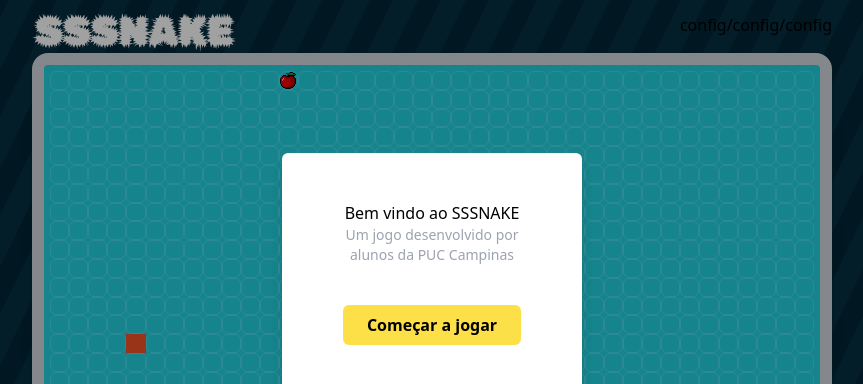
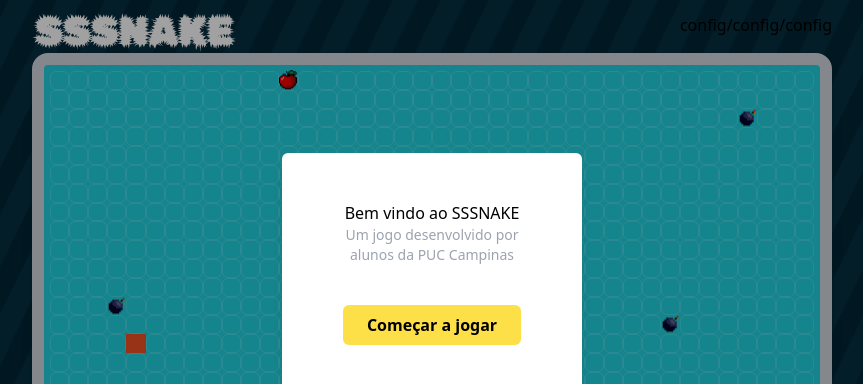
Before and after one commit to BrunoAlves10/Snake, a React (Vite) app: page / in a window 1280 px wide. Shown: the part 127-511 px from the top of the page, without its empty margins (208-1071 px from the left). Built offline with nearby package versions, Linux system fonts and the light colour scheme.

Commit message:
ajuste na jogabilidade e no design

```diff
--- a/src/components/game/GameBoard.tsx
+++ b/src/components/game/GameBoard.tsx
@@ -1,5 +1,6 @@
 import { useEffect, useRef, useState } from 'react';
 import foodImage from '../../assets/food.png';
+import bombImage from '../../assets/bomb.png';
 
 type Direction = "UP" | "DOWN" | "LEFT" | "RIGHT";
 
@@ -19,6 +20,16 @@ const initializeSnake = (length: number) => {
   }));
 };
 
+const initObstaculos = () => {
+  const randomValue = Math.random() * (10 - 1) + 1;
+  let listPositions = []
+  for (let index = 0; index < randomValue; index++) {
+    listPositions.push(getRandomPosition())
+  }
+
+  return listPositions;
+}
+
 interface propsGameBoard {
   startGame: boolean,
   stopGame: (text:string) => void
@@ -28,6 +39,7 @@ export function GameBoard(props: propsGameBoard) {
   const [snake, setSnake] = useState(initializeSnake(1));
   const [aiSnake, setAiSnake] = useState(initializeSnake(1));
   const [food, setFood] = useState(getRandomPosition());
+  const [obstaculos, setObstaculos] = useState(initObstaculos())
   const [direction, setDirection] = useState<Direction>("RIGHT");
   const [aiDirection, setAiDirection] = useState<Direction>("LEFT");
   const [nextDirection, setNextDirection] = useState<Direction | null>(null);
@@ -70,6 +82,7 @@ export function GameBoard(props: propsGameBoard) {
       let newDirection: Direction | null = null;
 
       switch (e.key) {
+        // Andar com as Setas
         case "ArrowUp":
           if (directionRef.current !== "DOWN") newDirection = "UP";
           break;
@@ -80,6 +93,20 @@ export function GameBoard(props: propsGameBoard) {
           if (directionRef.current !== "RIGHT") newDirection = "LEFT";
           break;
         case "ArrowRight":
+          if (directionRef.current !== "LEFT") newDirection = "RIGHT";
+          break;
+
+        // Andar com WASD
+        case "w":
+          if (directionRef.current !== "DOWN") newDirection = "UP";
+          break;
+        case "s":
+          if (directionRef.current !== "UP") newDirection = "DOWN";
+          break;
+        case "a":
+          if (directionRef.current !== "RIGHT") newDirection = "LEFT";
+          break;
+        case "d":
           if (directionRef.current !== "LEFT") newDirection = "RIGHT";
           break;
       }
@@ -182,7 +209,7 @@ export function GameBoard(props: propsGameBoard) {
     ) {
       setGameOver(true);
       restartGame()
-      props.stopGame('Você perdey o jogo!')
+      props.stopGame('Você perdeu o jogo!')
       return;
     }
 
@@ -196,20 +223,34 @@ export function GameBoard(props: propsGameBoard) {
 
     newSnake.unshift(newHead);
 
+    // Verifica colisão entre as cobras
+    if (newSnake.some(segment => aiSnakeRef.current.some(s => s.x === segment.x && s.y === segment.y))) {
+      setGameOver(true);
+      restartGame()
+      props.stopGame('Você perdeu o jogo!')
+      return;
+    }
+
+    // Verifica colisão com os obstaculos
+    if (obstaculos.some(segment => (segment.x === newHead.x && segment.y === newHead.y))) {
+      if ((score - 1000) < 0) {
+        setGameOver(true);
+        restartGame()
+        props.stopGame('Você perdeu o jogo!')
+        return;
+      } else {
+        setScore(score - 1000)
+        newSnake.pop();
+        setObstaculos(initObstaculos())
+      }
+    }
+
     // Verifica se a cobra comeu o alimento
     if (newHead.x === food.x && newHead.y === food.y) {
       setFood(getRandomPosition()); // Move a maçã para uma nova posição aleatória
       setScore(score => score + 1000); // Incrementa o placar
     } else {
       newSnake.pop();
-    }
-
-    // Verifica colisão entre as cobras
-    if (newSnake.some(segment => aiSnakeRef.current.some(s => s.x === segment.x && s.y === segment.y))) {
-      setGameOver(true);
-      restartGame()
-      props.stopGame('Você perdeu o jogo!')
-      return;
     }
 
     setSnake(newSnake);
@@ -269,9 +310,10 @@ export function GameBoard(props: propsGameBoard) {
 
     // Verifica colisão entre as cobras
     if (newAiSnake.some(segment => snakeRef.current.some(s => s.x === segment.x && s.y === segment.y))) {
-      setGameOver(true);
-      restartGame()
-      props.stopGame('Você ganhou o jogo!')
+      //setGameOver(true);
+      //restartGame()
+      //props.stopGame('Você ganhou o jogo!')
+      setAiSnake(initializeSnake(1))
       return;
     }
 
@@ -324,6 +366,7 @@ export function GameBoard(props: propsGameBoard) {
                 const y = Math.floor(index / GRID_WIDTH);
                 const isSnake = snake.some(segment => segment.x === x && segment.y === y);
                 const isAiSnake = aiSnake.some(segment => segment.x === x && segment.y === y);
+                const isObstaculos = obstaculos.some(segment => segment.x === x && segment.y === y);
                 const isFood = food.x === x && food.y === y;
                 return (
                   <div
@@ -331,9 +374,11 @@ export function GameBoard(props: propsGameBoard) {
                     className={`w-full h-full ${
                       isSnake ? "bg-[#F25227]" :
                       isAiSnake ? "bg-[#966CFD]" :
+                      isObstaculos ? "animate-bounce" :
+                      isFood ? "animate-bounce" :
                       "border-[0.8px] border-blue-bd rounded-md"}`}
                     style={{
-                      backgroundImage: isFood ? `url(${foodImage})` : undefined,
+                      backgroundImage: isFood ? `url(${foodImage})` : isObstaculos ? `url(${bombImage})` : undefined ,
                       backgroundSize: "cover", // Para garantir que a imagem preencha todo o espaço
                     }}
                   ></div>
```
Also changed, not shown: src/assets/bomb.png (added).
